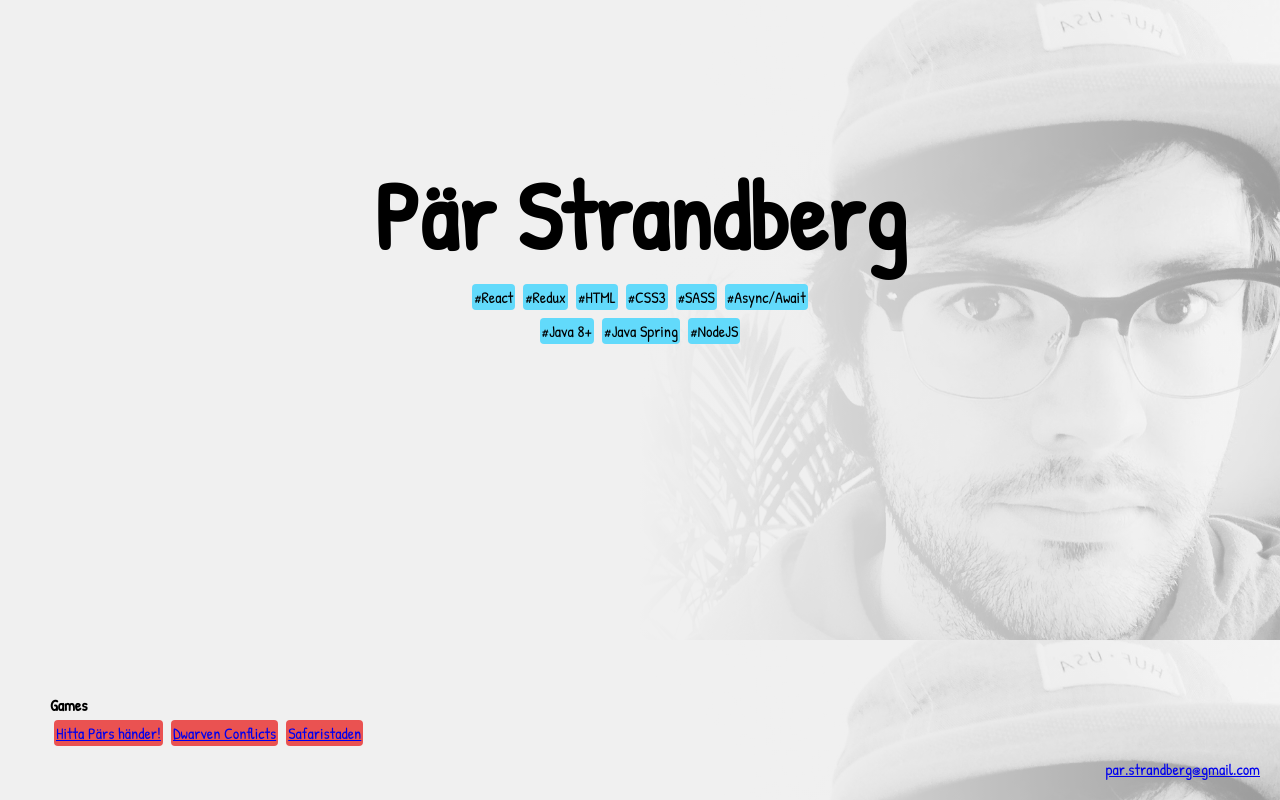
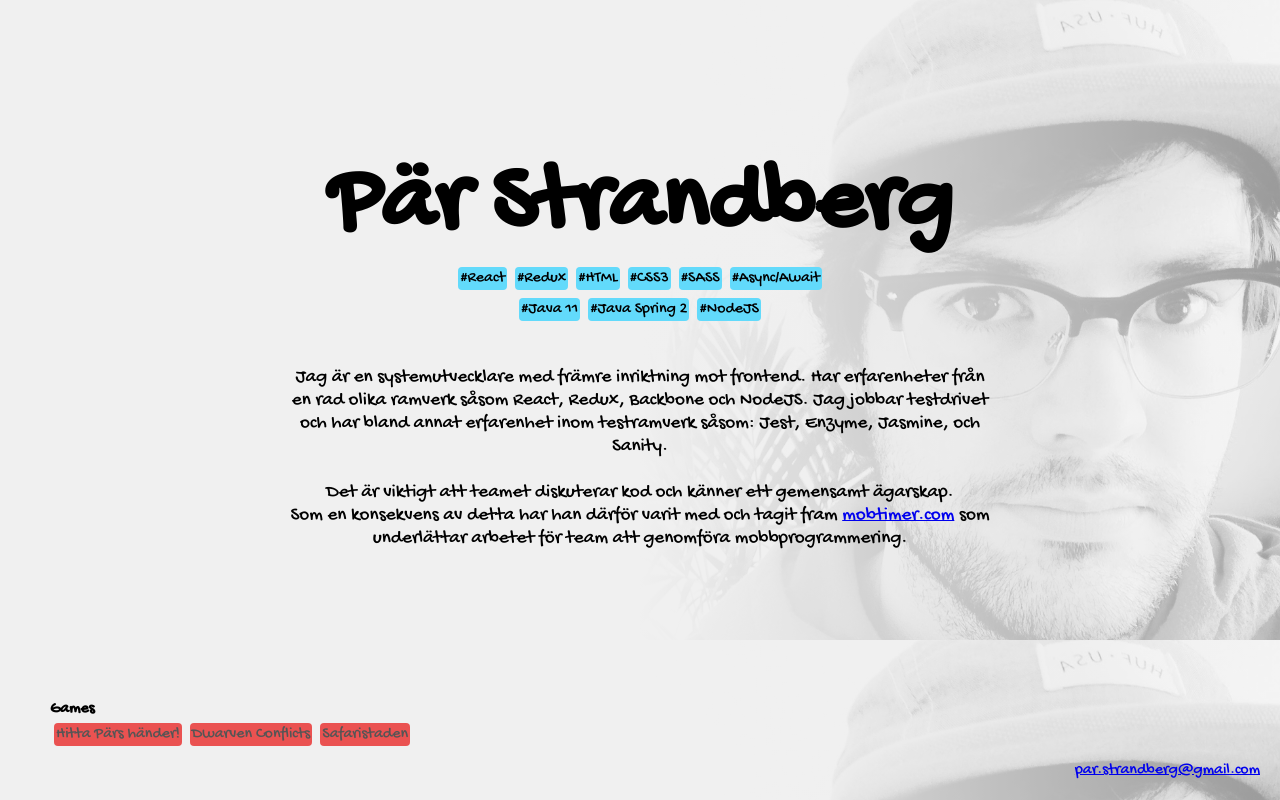
Before and after one commit to Pratterino/pratterino.se, a React (Create React App) app: page / in a window 1280 px wide. Built offline with nearby package versions, Linux system fonts and the light colour scheme.

Commit message:
Updated description and font

```diff
--- a/src/App.jsx
+++ b/src/App.jsx
@@ -4,7 +4,7 @@ import './App.scss';
 class App extends Component {
     skills = {
         frontend: ["React", "Redux", "HTML", "CSS3", "SASS", "Async/Await"],
-        backend: ["Java 8+", "Java Spring", "NodeJS"],
+        backend: ["Java 11", "Java Spring 2", "NodeJS"],
     };
 
     games = [{
@@ -34,6 +34,13 @@ class App extends Component {
                     <br/>
                     {this.renderSkill("backend")}
                 </div>
+
+                <div className="description">Jag är en systemutvecklare med främre inriktning mot frontend.
+                    Har erfarenheter från en rad olika ramverk såsom React, Redux, Backbone och NodeJS.
+                    Jag jobbar testdrivet och har bland annat erfarenhet inom testramverk såsom: Jest, Enzyme, Jasmine, och Sanity.<br/><br/>
+                    Det är viktigt att teamet diskuterar kod och känner ett gemensamt ägarskap.<br/>
+                    Som en konsekvens av detta har han därför varit med och tagit fram <a href={"https://mobtimer.com/"}>mobtimer.com</a> som underlättar arbetet för team att genomföra mobbprogrammering.</div>
+
                 <div className="games-container">
                     <h4>Games</h4>
                     {this.games.map(game => {
--- a/src/App.scss
+++ b/src/App.scss
@@ -1,4 +1,4 @@
-@import url('https://fonts.googleapis.com/css?family=Patrick+Hand');
+@import url('https://fonts.googleapis.com/css?family=Gochi+Hand');
 
 $backgroundColor: #f0f0f0;
 * {
@@ -8,7 +8,7 @@ $backgroundColor: #f0f0f0;
 
 html, body {
   background-color: $backgroundColor;
-  font-family: 'Patrick Hand', cursive;
+  font-family: 'Gochi Hand', cursive;
   height: 100%;
 }
 
@@ -76,13 +76,25 @@ html, body {
     left: 50px;
     display: block;
 
-    a.game {
+    a {
+      color: #555;
+      text-decoration: none;
       margin: 4px;
       display: inline-block;
       background: #ea5251;
       border-radius: 4px;
       padding: 2px;
     }
+  }
+
+  .description {
+    padding: 6px;
+    font-size: 1.2em;
+    position: absolute;
+    top: 45%;
+    width: 55%;
+    vertical-align: center;
+    text-align: center;
   }
 
   footer {
```
